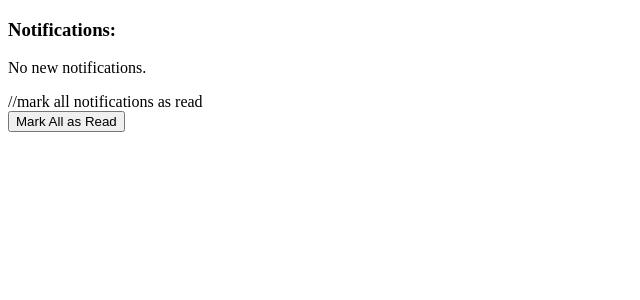
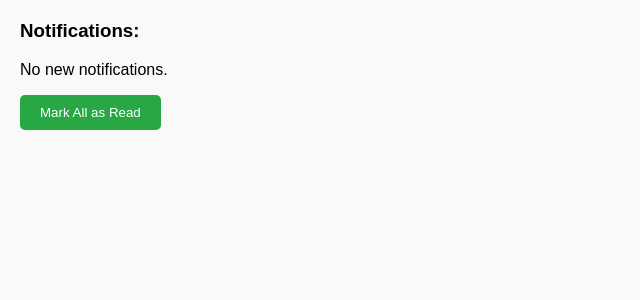
Before and after one commit to Batxl/Itcs333-project, a PHP site: page /Notifictions.php in a window 1280 px wide. Shown: the top 300 px of the page, without its empty margins (0-640 px from the left). Run offline with PHP 8.4, Linux system fonts and the light colour scheme; data that the repository does not hold is empty.

Commit message:
Update styling Notifictions.php

```diff
--- a/Notifictions.php
+++ b/Notifictions.php
@@ -1,5 +1,4 @@
 <?php
-
 include 'db_connection.php';
 
 // Fetch notifications
@@ -13,7 +12,7 @@ function fetchNotifications($conn, $user_id) {
     return $stmt->get_result();
 }
 
-
+// Mark notifications as read
 function markAsRead($conn, $user_id) {
     $sql = "UPDATE notifications SET status = 'read' WHERE user_id = ? AND status = 'unread'";
     $stmt = $conn->prepare($sql);
@@ -21,7 +20,7 @@ function markAsRead($conn, $user_id) {
     return $stmt->execute();
 }
 
-// Fetch and display notifications
+
 $example_user_id = 1;
 $notifications = fetchNotifications($conn, $example_user_id);
 
@@ -33,6 +32,39 @@ $notifications = fetchNotifications($conn, $example_user_id);
     <meta charset="UTF-8">
     <meta name="viewport" content="width=device-width, initial-scale=1.0">
     <title>Notifications</title>
+    <style>
+        body {
+            font-family: Arial, sans-serif;
+            background-color: #f9f9f9;
+            margin: 20px;
+        }
+        .notification {
+            background-color: #fff;
+            border: 1px solid #ddd;
+            padding: 15px;
+            margin-bottom: 10px;
+            border-radius: 5px;
+        }
+        .notification p {
+            margin: 0;
+            font-size: 16px;
+        }
+        .notification small {
+            font-size: 12px;
+            color: #666;
+        }
+        button {
+            padding: 10px 20px;
+            background-color: #28a745;
+            color: white;
+            border: none;
+            border-radius: 5px;
+            cursor: pointer;
+        }
+        button:hover {
+            background-color: #218838;
+        }
+    </style>
 </head>
 <body>
     <h3>Notifications:</h3>
@@ -47,13 +79,13 @@ $notifications = fetchNotifications($conn, $example_user_id);
         <p>No new notifications.</p>
     <?php endif; ?>
 
-    //mark all notifications as read
+
     <form method="post">
         <button type="submit" name="mark_read">Mark All as Read</button>
     </form>
 
     <?php
-    // Mark all notifications as read if the button is clicked
+    // Mark all notifications as read
     if (isset($_POST['mark_read'])) {
         if (markAsRead($conn, $example_user_id)) {
             echo "<p>All notifications marked as read.</p>";
```
